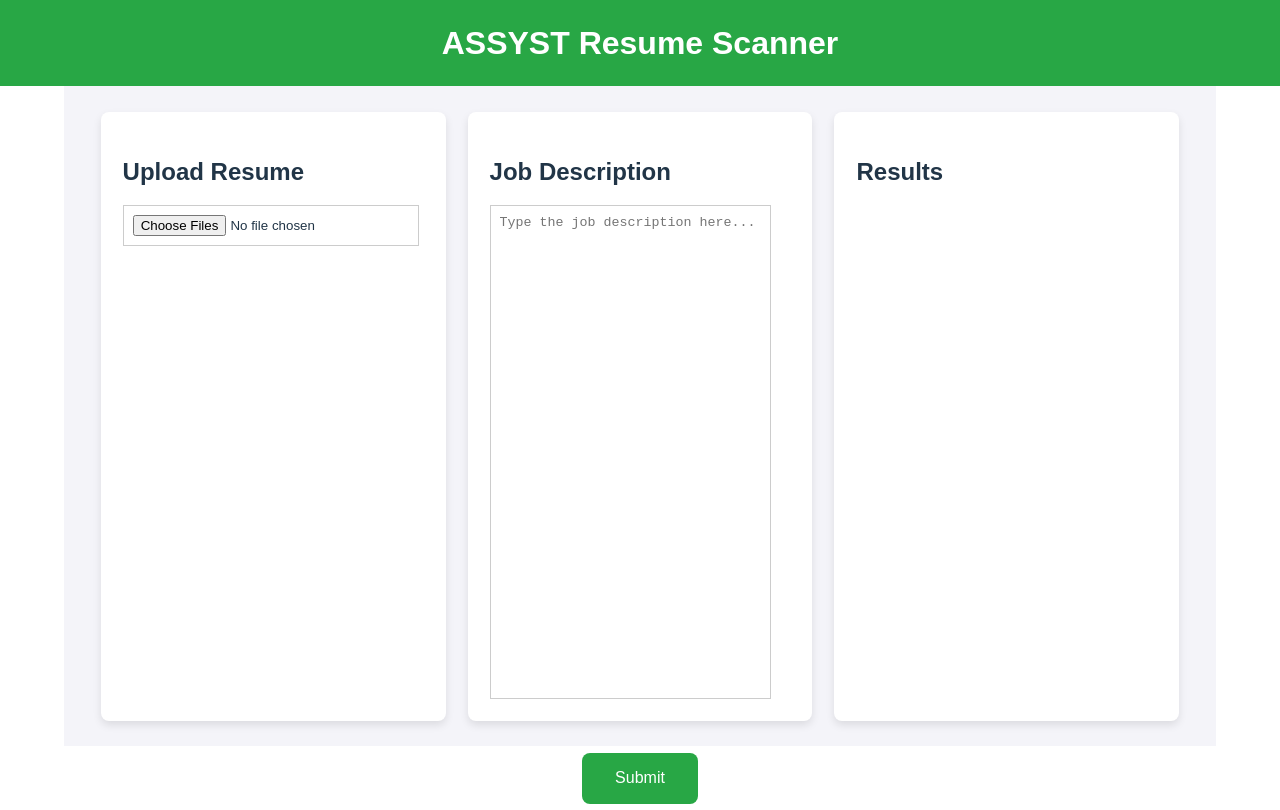
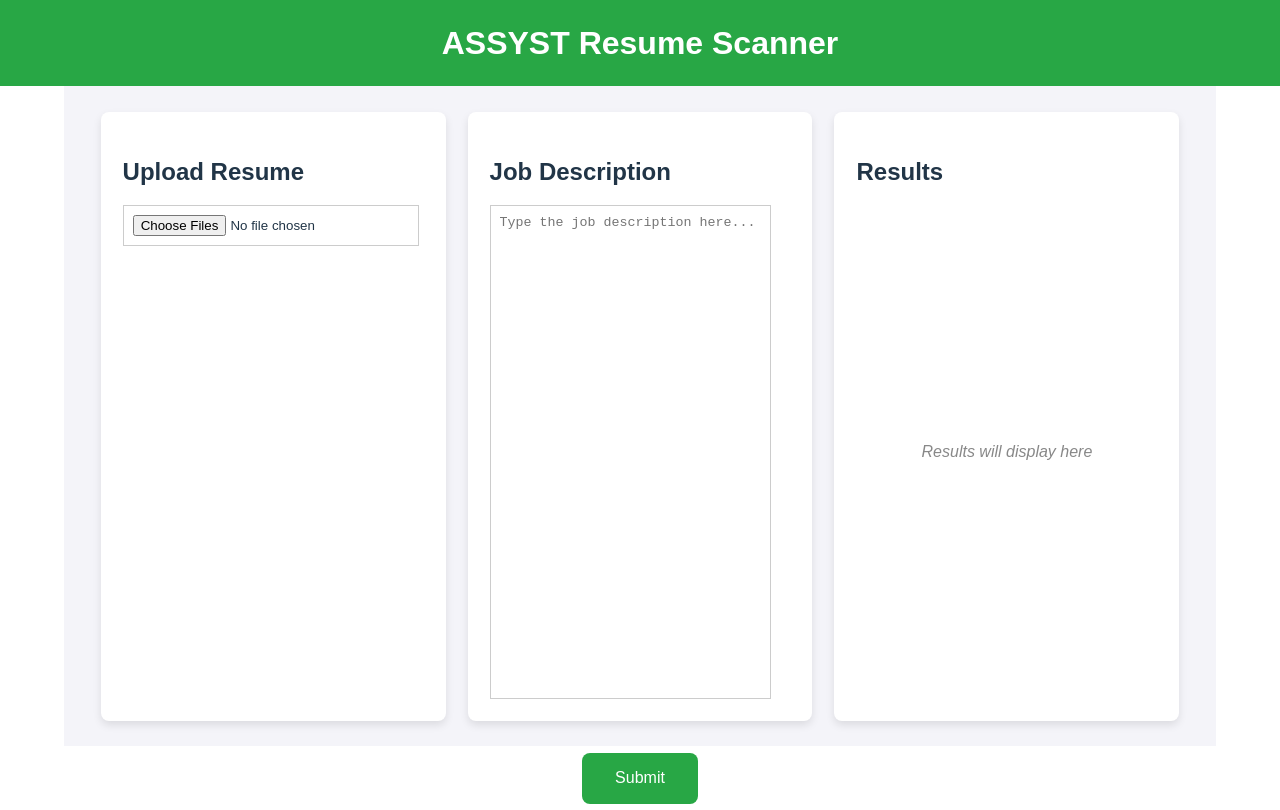
Before and after one commit to skulkarniassyst/resume-matcher, a React (Vite) app in the folder frontend/: page / in a window 1280 px wide. Built offline with nearby package versions, Linux system fonts and the light colour scheme.

Commit message:
loading spinner

```diff
--- a/frontend/src/Layout.css
+++ b/frontend/src/Layout.css
@@ -88,12 +88,14 @@ html, body, #root {
   background-color: #218838;
  }
 
- /* .results {
-    white-space: pre-wrap;
-    overflow-y: auto;
-    width: 100%;
-    height: 100%;
-    padding: 10px;
-    box-sizing: border-box;
-    word-break: break-word;
-  } */
+.placeholder {
+  color: #888; /* Light grey color for placeholder text */
+  font-style: italic; /* Italic style for placeholder text */
+  text-align: center; /* Center the text */
+  margin-top: auto; /* Center the text vertically */
+  margin-bottom: auto; /* Center the text vertically */
+  display: flex;
+  justify-content: center;
+  align-items: center;
+  height: 100%; /* Full height of the results box */
+}
--- a/frontend/src/Layout.tsx
+++ b/frontend/src/Layout.tsx
@@ -2,13 +2,13 @@ import React, { useState }  from 'react';
 import './Layout.css';
 import axios from "axios";
 import ResultsDisplay from './ResultsDisplay';
-
+import LoadingSpinner from './LoadingSpinner';
 
 const Layout: React.FC = () => {
   const [resumes, setResumes] = useState<FileList | null>(null);
   const [jobDescription, setJobDescription] = useState<string>('');
-  const [comparisonResult, setComparisonResult] = useState<any>(null);
-
+  const [comparisonResult, setComparisonResult] = useState<string | null>(null);
+  const [loading, setLoading] = useState<boolean>(false);
 
   const handleResumeChange = (e: React.ChangeEvent<HTMLInputElement>) => {
     if (e.target.files && e.target.files.length > 0) {
@@ -27,6 +27,7 @@ const Layout: React.FC = () => {
       return;
     }
 
+    setLoading(true);
 
     const formData = new FormData();
     formData.append("resumes", resumes[0]); // Handle only one resume for now
@@ -60,11 +61,10 @@ const Layout: React.FC = () => {
         console.log("result:", comparisonResponse.data);
       } catch (error) {
         console.error("Error:", error);
+      }finally {
+        setLoading(false); // Set loading to false after the API call completes
       }
   };
-
-
-
 
   return (
     <>
@@ -86,9 +86,9 @@ const Layout: React.FC = () => {
         </div>
         <div className="box">
           <h2>Results</h2>
-          {/* <div className="results"> */}
-          {comparisonResult && <ResultsDisplay text={comparisonResult} />}
-          {/* </div> */}
+            {loading && <LoadingSpinner />}
+            {!loading && comparisonResult && <ResultsDisplay text={comparisonResult} />}
+            {!loading && !comparisonResult && <p className="placeholder">Results will display here</p>}
         </div>
       </div>
       <div className="submit-button-container">
--- /dev/null
+++ b/frontend/src/LoadingSpinner.css
@@ -0,0 +1,27 @@
+.spinner {
+    width: 40px;
+    height: 40px;
+    position: relative;
+    margin: auto;
+  }
+
+  .double-bounce1, .double-bounce2 {
+    width: 100%;
+    height: 100%;
+    border-radius: 50%;
+    background-color: #28a745;
+    opacity: 0.6;
+    position: absolute;
+    top: 0;
+    left: 0;
+    animation: sk-bounce 2.0s infinite ease-in-out;
+  }
+
+  .double-bounce2 {
+    animation-delay: -1.0s;
+  }
+
+  @keyframes sk-bounce {
+    0%, 100% { transform: scale(0.0) }
+    50% { transform: scale(1.0) }
+  }
--- /dev/null
+++ b/frontend/src/LoadingSpinner.tsx
@@ -0,0 +1,13 @@
+import React from 'react';
+import './LoadingSpinner.css';
+
+const LoadingSpinner: React.FC = () => {
+  return (
+    <div className="spinner">
+      <div className="double-bounce1"></div>
+      <div className="double-bounce2"></div>
+    </div>
+  );
+};
+
+export default LoadingSpinner;
```
